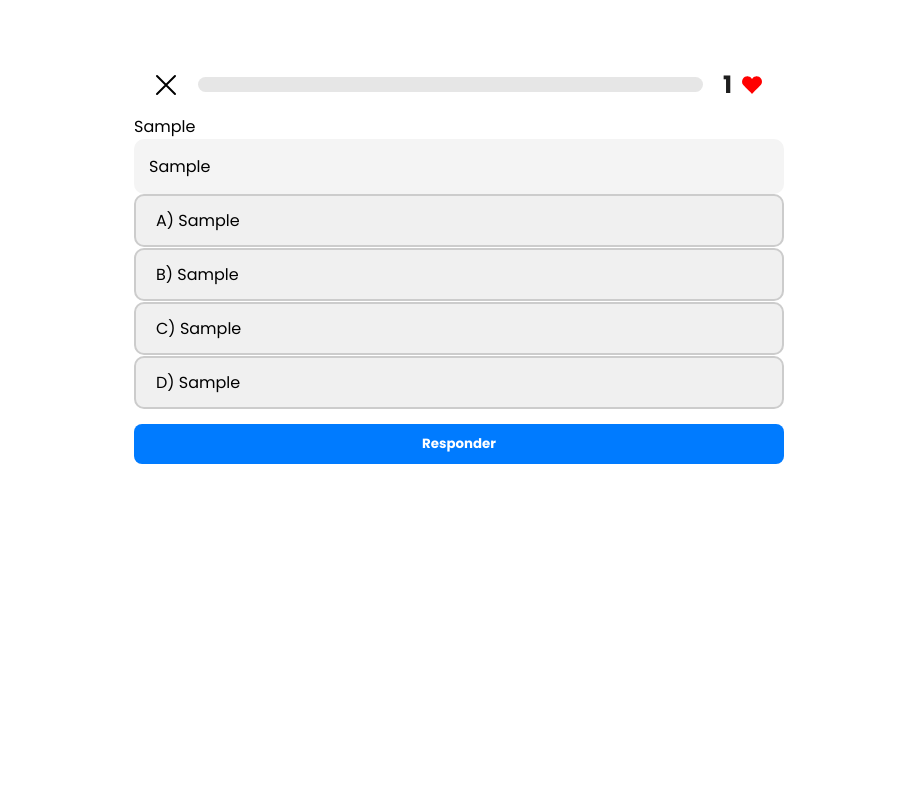
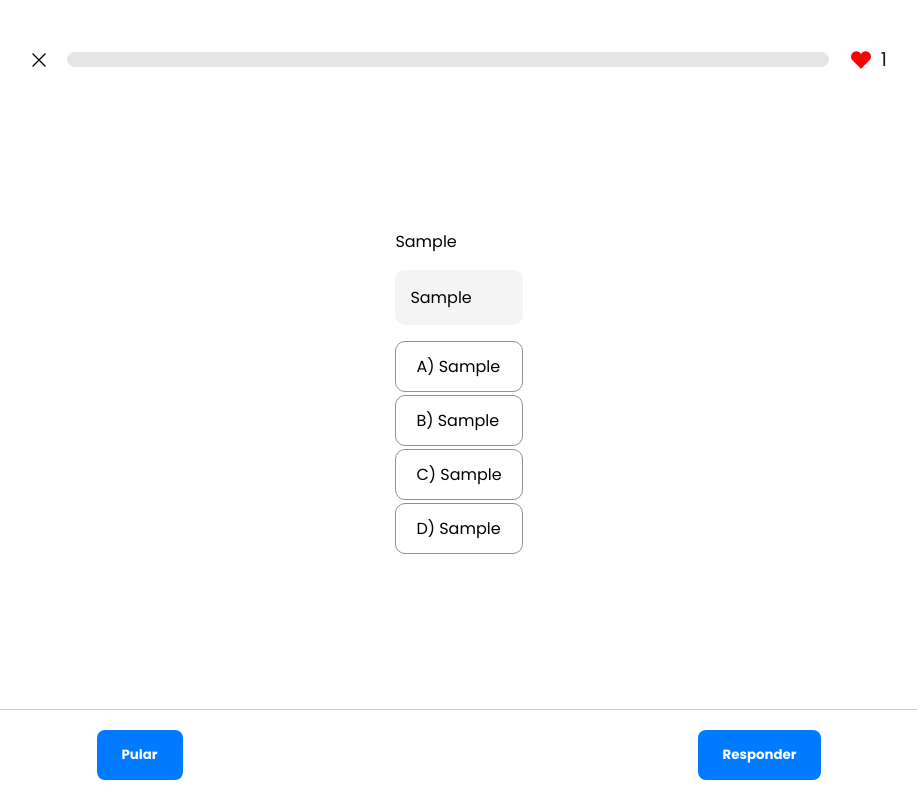
Before and after one commit to marcosantonioh/teste2, a Django app: page /exercicios/resolver/1/ in a window 1280 px wide. Shown: the whole page, without its empty margins (181-1098 px from the left). Run offline with Django 5.2, Linux system fonts and the light colour scheme; a user stored in the database is signed in; tables that the repository leaves empty hold one stand-in row (values such as "Sample post"); some web fonts are replaced.

Commit message:
style in  page resolver exercicio

```diff
--- a/apps/exercicios/templates/exercicios/resolver_exercicio.html
+++ b/apps/exercicios/templates/exercicios/resolver_exercicio.html
@@ -1,38 +1,32 @@
 <!-- filepath: /home/marcos-rocha/Git-hub/Django/teste2/apps/exercicios/templates/exercicios/submeter.html -->
 {% load static %}
+<link rel="stylesheet" href="{% static 'style/partials/exercicios/submit.css' %}">
 
 {% block content %}
 
-<link rel="stylesheet" href="{% static 'style/partials/exercicios/submit.css' %}">
-
-<div class="container">
+<div class="container-exercicio">
     {% include "progress.html" %}
 
-    <form method="POST">
+    <form method="POST" class="form-exercicio">
+        {% csrf_token %}
         {% if exercicio.tipo == 'mcq' %}
             <p>{{ exercicio.enunciado }}</p>
             <!-- <h3>Código:</h3> -->
             <pre>{{ exercicio.codigo }}</pre>
 
             <div class="alternativas">
-                <input type="radio" name="resposta" id="altA" value="A" hidden>
-                <label for="altA" class="botao-alternativa">A) {{ exercicio.alternativa_a }}</label>
 
-                <input type="radio" name="resposta" id="altB" value="B" hidden>
-                <label for="altB" class="botao-alternativa">B) {{ exercicio.alternativa_b }}</label>
+                {% for letra, texto in alternativas %}
+                    <input type="radio" name="resposta" id="alt{{ letra }}" value="{{ letra }}" hidden>
+                    <label for="alt{{ letra }}" class="botao-alternativa">{{ letra }}) {{ texto }}</label>
+                {% endfor %}
 
-                <input type="radio" name="resposta" id="altC" value="C" hidden>
-                <label for="altC" class="botao-alternativa">C) {{ exercicio.alternativa_c }}</label>
-
-                <input type="radio" name="resposta" id="altD" value="D" hidden>
-                <label for="altD" class="botao-alternativa">D) {{ exercicio.alternativa_d }}</label>
             </div>
 
         {% elif exercicio.tipo == 'code' %}
             <textarea name="codigo" rows="10" cols="60">{{ exercicio.codigo }}</textarea>
         {% endif %}
 
-        <button type="submit" class="submit">Responder</button>
     </form>
 
     <!-- Resultado aparece aqui, se existir -->
@@ -48,6 +42,9 @@
         <h3>Explicação:</h3>
         <p>{{ exercicio.explicacao }}</p>
     {% endif %}
+
+    {% include "botoes.html" %}
+
 </div>
 
 {% endblock %}
--- a/apps/exercicios/views.py
+++ b/apps/exercicios/views.py
@@ -54,6 +54,14 @@ def percurso(request, modulo_id):
     modulo = get_object_or_404(Modulo, pk=modulo_id)
     secoes = Secao.objects.filter(modulo=modulo)
 
+    perfil = None
+
+    if request.user.is_authenticated:
+        try:
+            perfil = Perfil.objects.get(user=request.user)
+        except ObjectDoesNotExist:
+            perfil = Perfil.objects.create(user=request.user)
+
     # Para cada seção, você pode obter as estações
     for secao in secoes:
         secao.estacoes_list = Estacao.objects.filter(secao=secao)
@@ -62,7 +70,8 @@ def percurso(request, modulo_id):
 
     context = {
         'modulo': modulo,
-        'secoes': secoes  # Passa as seções para o template
+        'secoes': secoes,
+        'perfil': perfil,
     }
 
     # Adicione o módulo ao contexto e renderize o template
@@ -98,6 +107,16 @@ def resolver_exercicio(request, exercicio_id):
     resultado = None
     correta = None
     perfil = Perfil.objects.get(user=request.user)
+    alternativas = []
+    if exercicio.alternativa_a:
+        alternativas.append(('A', exercicio.alternativa_a))
+    if exercicio.alternativa_b:
+        alternativas.append(('B', exercicio.alternativa_b))
+    if exercicio.alternativa_c:
+        alternativas.append(('C', exercicio.alternativa_c))
+    if exercicio.alternativa_d:
+        alternativas.append(('D', exercicio.alternativa_d))
+
 
     try:
         perfil = Perfil.objects.get(user=request.user)
@@ -125,5 +144,7 @@ def resolver_exercicio(request, exercicio_id):
         'resultado': resultado,
         'correta': correta,
         'perfil': perfil,
-        'modulo_id': exercicio.modulo.id,  # ou como for o relacionamento
+        'modulo_id': exercicio.modulo.id,
+        'alternativas': alternativas,
+
     })
--- /dev/null
+++ b/static/style/botoes.css
@@ -0,0 +1,25 @@
+@import"/static/style/global/global.css";
+
+.container-botoes {
+    width: 100%;
+    padding: 20px;
+    /* background-color: aqua; */
+    border-top: 1px solid #ccc;
+    display: flex;
+    align-items: center;
+    justify-content: space-around;
+}
+
+.submit {
+    padding: 15px 25px;
+    background-color: #007bff;
+    color: white;
+    border: none;
+    border-radius: 8px;
+    cursor: pointer;
+    font-weight: bold;
+}
+
+.submit:hover {
+    background-color: #0056b3;
+}
--- a/static/style/partials/exercicios/percurso.css
+++ b/static/style/partials/exercicios/percurso.css
@@ -149,10 +149,11 @@ body {
 	background: var(--azul);
 	border-radius: 15px;
 	transition: all 0.2s ease;
+  cursor: pointer;
 }
 
 .station-circle:hover {
-	transform: translateY(5px);
+	transform: translateY(3px);
 }
 
 
--- a/static/style/partials/exercicios/submit.css
+++ b/static/style/partials/exercicios/submit.css
@@ -1,17 +1,34 @@
-.container {
-    max-width: 700px;
-    margin: 30px auto;
+@import"/static/style/global/global.css";
+
+.container-exercicio {
+    /* background-color: #155724; */
+    width: 100%;
+    height: 100vh;
+    display: flex;
+    flex-direction: column;
+    align-items: center;
+    justify-content: space-between;
+}
+
+.form-exercicio{
+    display: flex;
+    flex-direction: column;
+    gap: 1em;
+    width: auto;
+    /* max-width: 700px; */
+    height: auto;
     padding: 25px;
+    /* background-color: #e27777; */
 }
 
 h2, h3 {
     color: #333;
-    margin-bottom: 10px;
+    margin-bottom: 1em;
 }
 
 .enunciado {
-    font-size: 18px;
-    margin-bottom: 20px;
+    font-size: 1em;
+    margin-bottom: 2em;
 }
 
 pre {
@@ -20,6 +37,7 @@ pre {
     border-radius: 10px;
     overflow-x: auto;
 }
+
 /*
 form {
     margin-top: 20px;
@@ -28,7 +46,7 @@ form {
 label {
     display: block;
     /* margin-bottom: 10px; */
-    font-size: 16px;
+    font-size: 1.5em;
     cursor: pointer;
 }
 
@@ -38,25 +56,10 @@ textarea {
     padding: 12px;
     border-radius: 10px;
     border: 1px solid #ccc;
-    font-family: monospace;
     resize: vertical;
 }
 
-.submit {
-    margin-top: 15px;
-    width: 100%;
-    padding: 10px 20px;
-    background-color: #007bff;
-    color: white;
-    border: none;
-    border-radius: 8px;
-    cursor: pointer;
-    font-weight: bold;
-}
 
-.submit:hover {
-    background-color: #0056b3;
-}
 
 .message, .resultado {
     margin-top: 20px;
@@ -96,14 +99,14 @@ textarea {
 .alternativas {
     display: flex;
     flex-direction: column;
-    gap: 1px;
+    gap: 3px;
     /* margin-bottom: 5px; */
 }
 
 .botao-alternativa {
     padding: 12px 20px;
-    background-color: #f0f0f0;
-    border: 2px solid #ccc;
+    background-color: #ffffff;
+    border: 1px solid #909090;
     border-radius: 10px;
     cursor: pointer;
     font-size: 16px;
@@ -112,11 +115,11 @@ textarea {
 }
 
 .botao-alternativa:hover {
-    background-color: #e0e0e0;
+    background-color: #eeeeee;
 }
 
 input[type="radio"]:checked + .botao-alternativa {
-    background-color: #007bff;
-    color: white;
-    border-color: #0056b3;
+    background-color: #d3f7ff;
+    color: rgb(1, 92, 189);
+    border-color: #3094ff;
 }
--- a/static/style/progress.css
+++ b/static/style/progress.css
@@ -1,12 +1,14 @@
 @import "/static/style/global/global.css";
+
 
 /* Estilo para a barra superior */
 .top-bar {
+    width: 70%;
     display: flex;
     justify-content: space-between;
     align-items: center;
-    /* background-color: #f8f9fa; */
-    padding: 12px 20px;
+    /* background-color: #b8cde2; */
+    padding: 45px 20px 0px 20px;
     /* border-bottom: 2px solid #e0e0e0; */
     top: 0;
     z-index: 1000;
@@ -21,9 +23,10 @@
 }
 
 .exit-icon {
-    width: 24px;
-    height: 24px;
+    width: 1em;
+    height: 1em;
 }
+
 
 /* Barra de progresso */
 .progress-container {
@@ -54,8 +57,8 @@
 }
 
 .contador-vida {
-    font-weight: bold;
-    font-size: 1.5em;
+    font-weight: 400;
+    font-size: 1.2em;
     color: #1e1e1e;
 }
 
--- /dev/null
+++ b/templates/botoes.html
@@ -0,0 +1,11 @@
+{% load static %}
+
+<link rel="stylesheet" href="{% static 'style/botoes.css' %}" />
+
+
+<div class="container-botoes">
+
+    <button type="submit" class="submit">Pular</button>
+    <button type="submit" class="submit">Responder</button>
+
+</div>
--- a/templates/progress.html
+++ b/templates/progress.html
@@ -14,8 +14,8 @@
     </div>
 
     <div class="vidas">
+        <img src="{% static 'img/heart.svg' %}" class="icone-vida">
         <span class="contador-vida">{{ perfil.vidas }}</span>
-        <img src="{% static 'img/heart.svg' %}" class="icone-vida">
     </div>
 
 
```
Also changed, not shown: apps/exercicios/templates/exercicios/percurso.html (+11 -6 lines).
